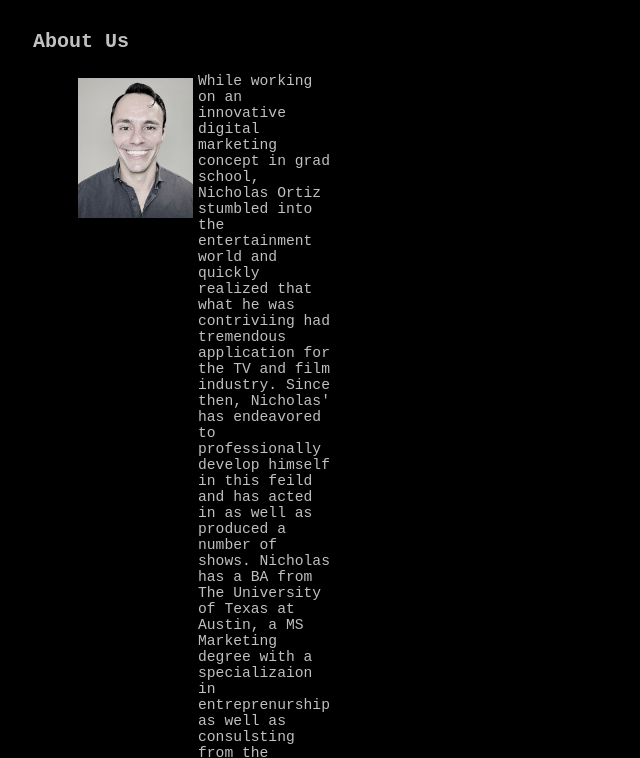
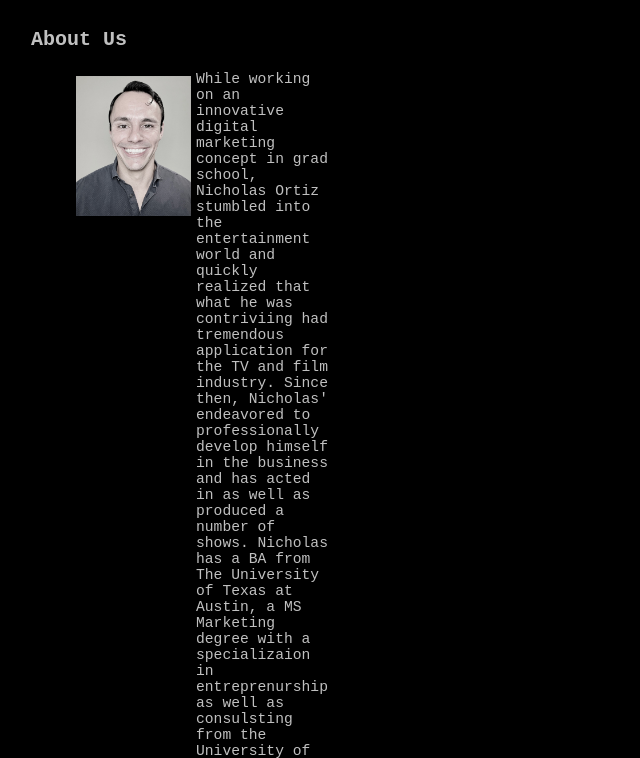
Before and after one commit to MogleyBear06/Nicholas_Ortiz-Portfolio-Second-Team-Productions, a plain HTML site: page html/2ndteamlandingpage.html in a window 1280 px wide. Shown: the part 2433-3191 px from the top of the page, without its empty margins (0-640 px from the left). Drawn offline with Linux system fonts and the light colour scheme; files that its build step writes are made by us from their sources; files whose address does not match are found by name.

Commit message:
added flexbox, made edits to about us

```diff
--- a/css/landingpage.style.css
+++ b/css/landingpage.style.css
@@ -17,7 +17,7 @@ a {
 }
 
 main {
-    margin: 25px;
+    margin: 23px;
 }
 body {
     width: 100%;
--- a/html/2ndteamlandingpage.html
+++ b/html/2ndteamlandingpage.html
@@ -69,12 +69,12 @@
         <section>
             <h5>About Us</h5>
             <ul class="aucontainer">
-                <li id="aupddisplay">
+                <li id="auiddisplay">
                 <img src="/Users/nicholasortiz/bootcamp/IC/WebpagePortfolio/Assets/NicholasJOrtiz.jpeg" class="imgf" alt="Nicholas James Oritz"></li>
                 <li id="aupddisplay">
                     <p> While working on an innovative digital marketing concept in grad school, Nicholas Ortiz stumbled into the entertainment world
                      and quickly realized that what he was contriviing had tremendous application for the TV and film industry. Since then,
-                     Nicholas' has endeavored to professionally develop himself in this feild and has acted in as well as produced a number of shows.
+                     Nicholas' endeavored to professionally develop himself in the business and has acted in as well as produced a number of shows.
                      Nicholas has a BA from The University of Texas at Austin, a MS Marketing degree with a specializaion
                      in entreprenurship as well as consulsting from the University of Houston and is currently pursuing a full-stack web development
                      certificate from The University of Texas at Austin.
```
